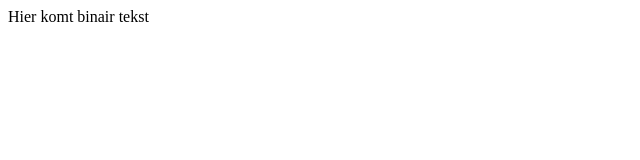
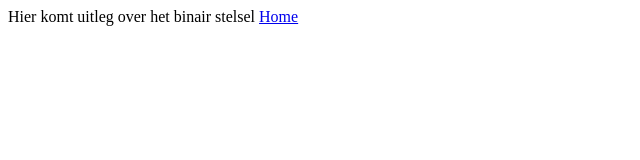
Before and after one commit to Informatica-Docent-Bakker/Informatica-Docent-Bakker.github.io, a plain HTML site: page binairstelsel.html in a window 1280 px wide. Shown: the whole page, without its empty margins (0-640 px from the left). Drawn offline with Linux system fonts and the light colour scheme.

Commit message:
Update binairstelsel.html

```diff
--- a/binairstelsel.html
+++ b/binairstelsel.html
@@ -5,6 +5,7 @@
     <meta charset="utf-8">
   </head>
   <body>
-    Hier komt binair tekst
+    Hier komt uitleg over het binair stelsel
+    <a href="index.html">Home</a>
   </body>
 </html>
```
